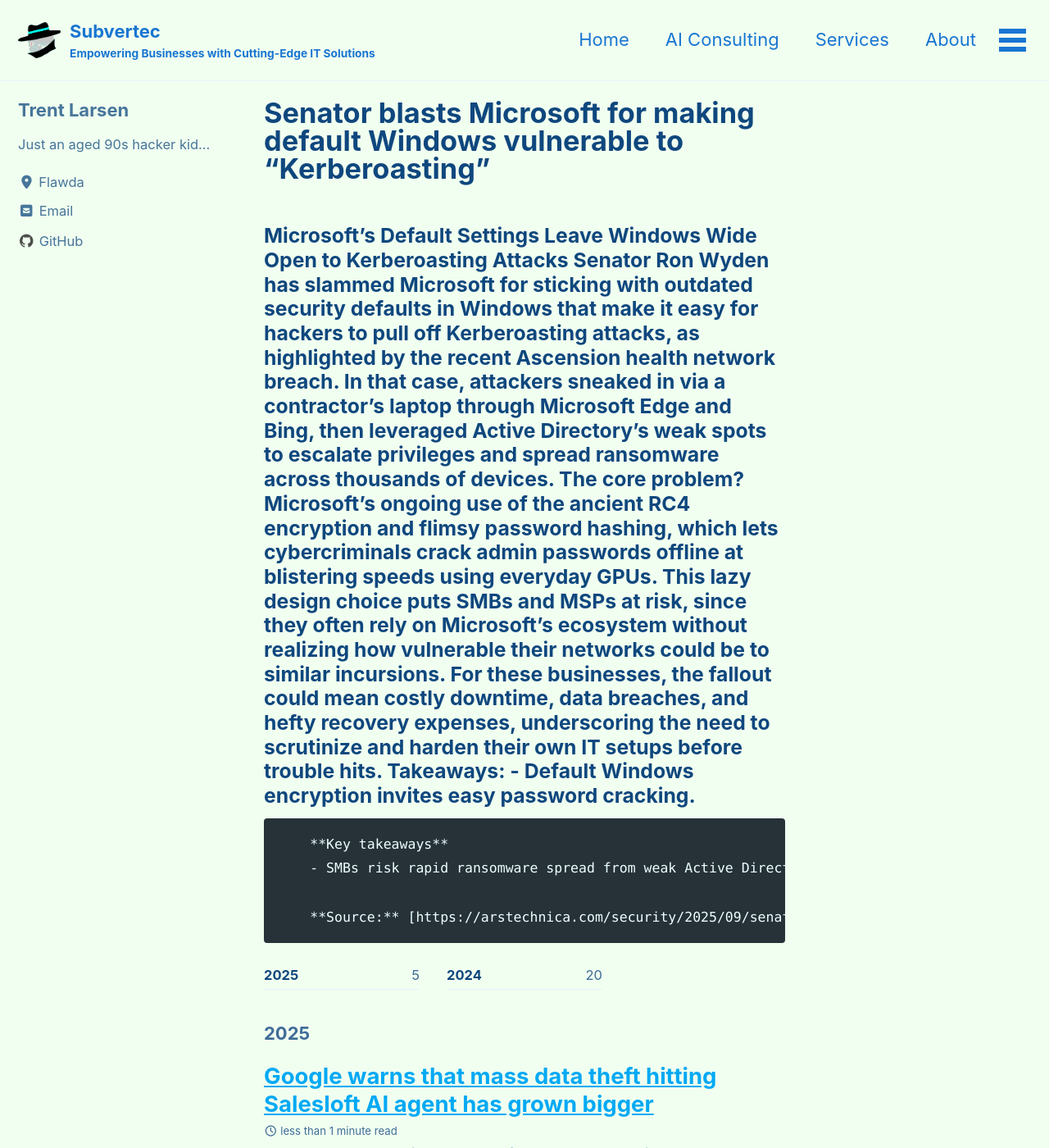
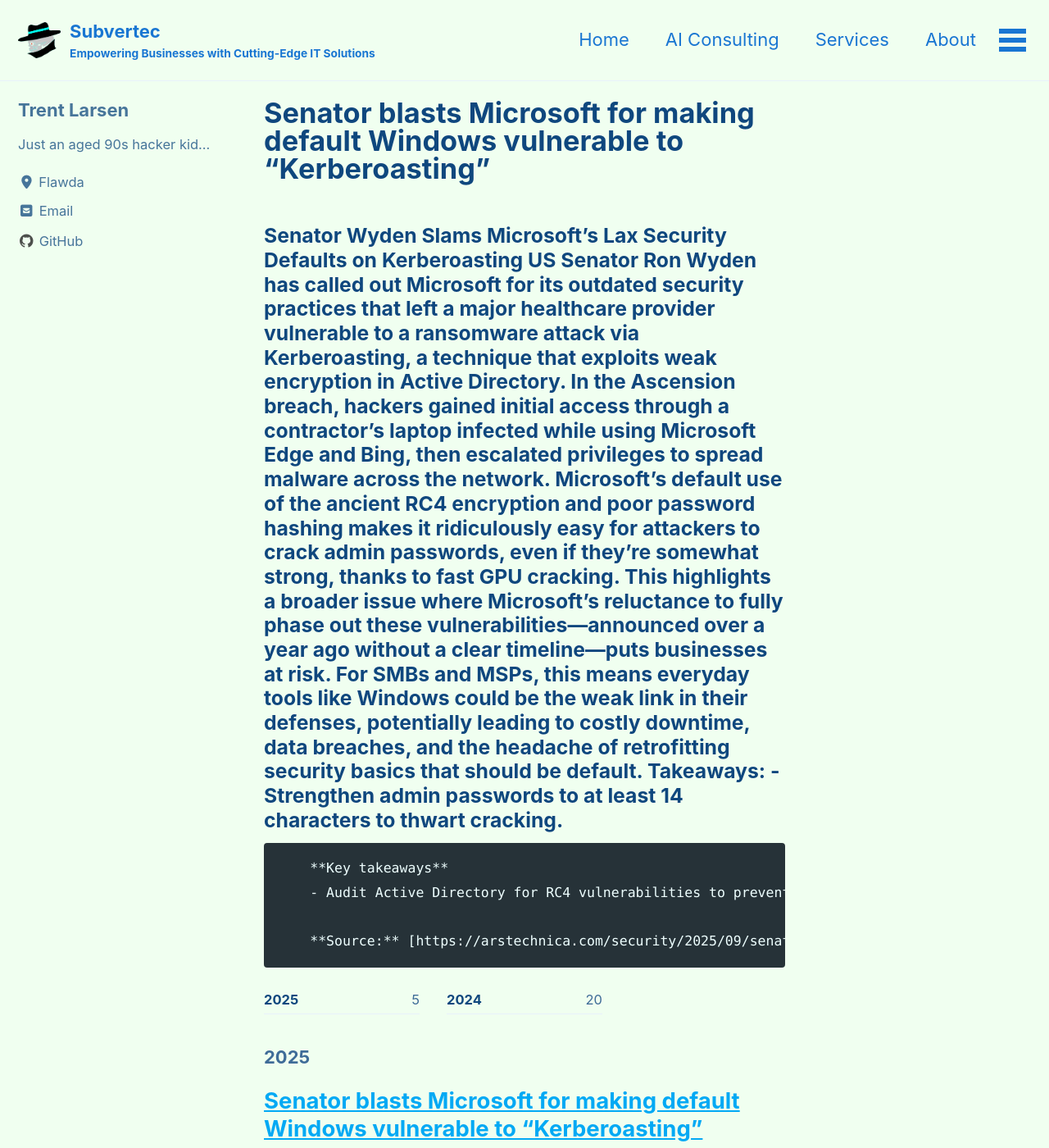
Before and after one commit to subv3rsiv3/website, a Jekyll site: the page built from _posts/2025-09-18-senator-blasts-microsoft-for-making-default-windows-vulnerable-to-kerberoasting.md, in a window 1280 px wide and 1400 px high. Shown: the whole window at 82% size. Built offline with Jekyll 4.4.1, drawn with Linux system fonts in a browser that asks for light colours; cached includes are drawn as plain includes; some of the changed text lies outside the part shown.

Commit message:
Publish: Senator blasts Microsoft for making default Windows vulnerable to “Kerberoasting”

```diff
--- a/_posts/2025-09-18-senator-blasts-microsoft-for-making-default-windows-vulnerable-to-kerberoasting.md
+++ b/_posts/2025-09-18-senator-blasts-microsoft-for-making-default-windows-vulnerable-to-kerberoasting.md
@@ -1,25 +1,27 @@
 ---
 layout: posts
 title: Senator blasts Microsoft for making default Windows vulnerable to “Kerberoasting”
-date: '2025-09-18 10:52:15 '
-excerpt: '### Microsoft’s Default Settings Leave Windows Wide Open to Kerberoasting Attacks Senator Ron Wyden has slammed Microsoft for sticking with outdated security defaults in Windows that make it easy for hackers to pull off Kerberoasting attack'
+date: '2025-09-18 11:00:04 '
+excerpt: '### Senator Wyden Slams Microsoft''s Lax Security Defaults on Kerberoasting US Senator Ron Wyden has called out Microsoft for its outdated security practices that left a major healthcare provider vulnerable to a ransomware attack via Kerbero'
 seo_title: Senator blasts Microsoft for making default Windows vulnerable to “Kerberoasting”
-seo_description: '### Microsoft’s Default Settings Leave Windows Wide Open to Kerberoasting Attacks Senator Ron Wyden has slammed Microsoft for sticking with outdated securi'
+seo_description: '### Senator Wyden Slams Microsoft''s Lax Security Defaults on Kerberoasting US Senator Ron Wyden has called out Microsoft for its outdated security practice'
 categories:
 - Security
 - Azure
+- AI_Automation
 tags:
 - Security
 - Azure
+- AI_Automation
 permalink: /blog/senator-blasts-microsoft-for-making-default-windows-vulnerable-to-kerberoasting/
 ---
 
-### Microsoft’s Default Settings Leave Windows Wide Open to Kerberoasting Attacks Senator Ron Wyden has slammed Microsoft for sticking with outdated security defaults in Windows that make it easy for hackers to pull off Kerberoasting attacks, as highlighted by the recent Ascension health network breach. In that case, attackers sneaked in via a contractor’s laptop through Microsoft Edge and Bing, then leveraged Active Directory’s weak spots to escalate privileges and spread ransomware across thousands of devices. The core problem? Microsoft’s ongoing use of the ancient RC4 encryption and flimsy password hashing, which lets cybercriminals crack admin passwords offline at blistering speeds using everyday GPUs. This lazy design choice puts SMBs and MSPs at risk, since they often rely on Microsoft’s ecosystem without realizing how vulnerable their networks could be to similar incursions. For these businesses, the fallout could mean costly downtime, data breaches, and hefty recovery expenses, underscoring the need to scrutinize and harden their own IT setups before trouble hits. Takeaways: - Default Windows encryption invites easy password cracking.
+### Senator Wyden Slams Microsoft's Lax Security Defaults on Kerberoasting US Senator Ron Wyden has called out Microsoft for its outdated security practices that left a major healthcare provider vulnerable to a ransomware attack via Kerberoasting, a technique that exploits weak encryption in Active Directory. In the Ascension breach, hackers gained initial access through a contractor's laptop infected while using Microsoft Edge and Bing, then escalated privileges to spread malware across the network. Microsoft's default use of the ancient RC4 encryption and poor password hashing makes it ridiculously easy for attackers to crack admin passwords, even if they're somewhat strong, thanks to fast GPU cracking. This highlights a broader issue where Microsoft's reluctance to fully phase out these vulnerabilities—announced over a year ago without a clear timeline—puts businesses at risk. For SMBs and MSPs, this means everyday tools like Windows could be the weak link in their defenses, potentially leading to costly downtime, data breaches, and the headache of retrofitting security basics that should be default. Takeaways: - Strengthen admin passwords to at least 14 characters to thwart cracking.
 
         **Key takeaways**
-        - SMBs risk rapid ransomware spread from weak Active Directory.
-- Upgrade to stronger hashing to counter GPU attacks.
-- Enforce passwords over 14 characters as a bare minimum.
-- Audit Microsoft settings regularly to avoid surprises.
+        - Audit Active Directory for RC4 vulnerabilities to prevent easy exploits.
+- Demand timelines from vendors on fixing known security flaws.
+- Prepare for offline attacks by enabling salted hashes on networks.
+- Budget for GPU-resistant security upgrades to avoid ransomware hits.
 
         **Source:** [https://arstechnica.com/security/2025/09/senator-blasts-microsoft-for-making-default-windows-vulnerable-to-kerberoasting/](https://arstechnica.com/security/2025/09/senator-blasts-microsoft-for-making-default-windows-vulnerable-to-kerberoasting/)
```
